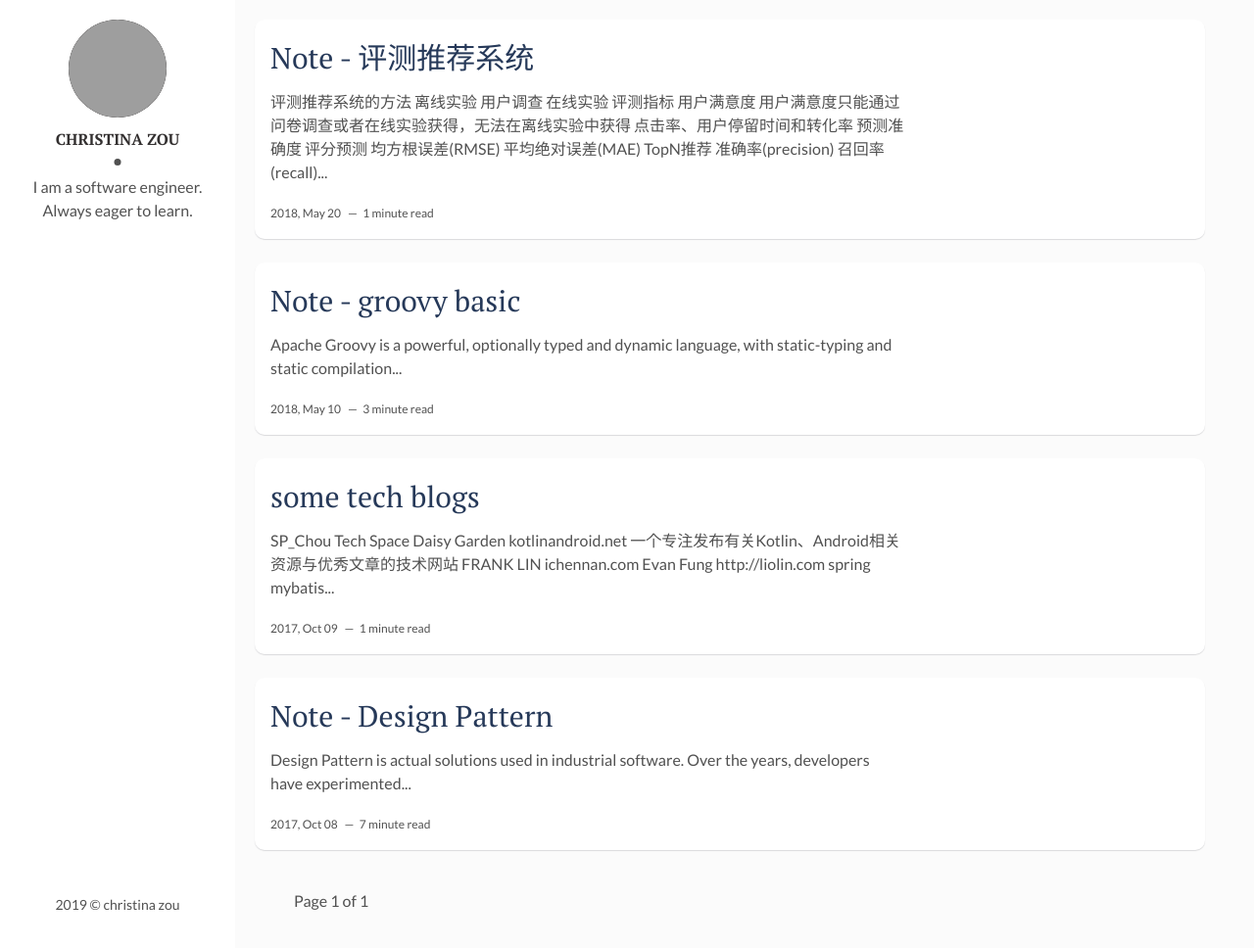
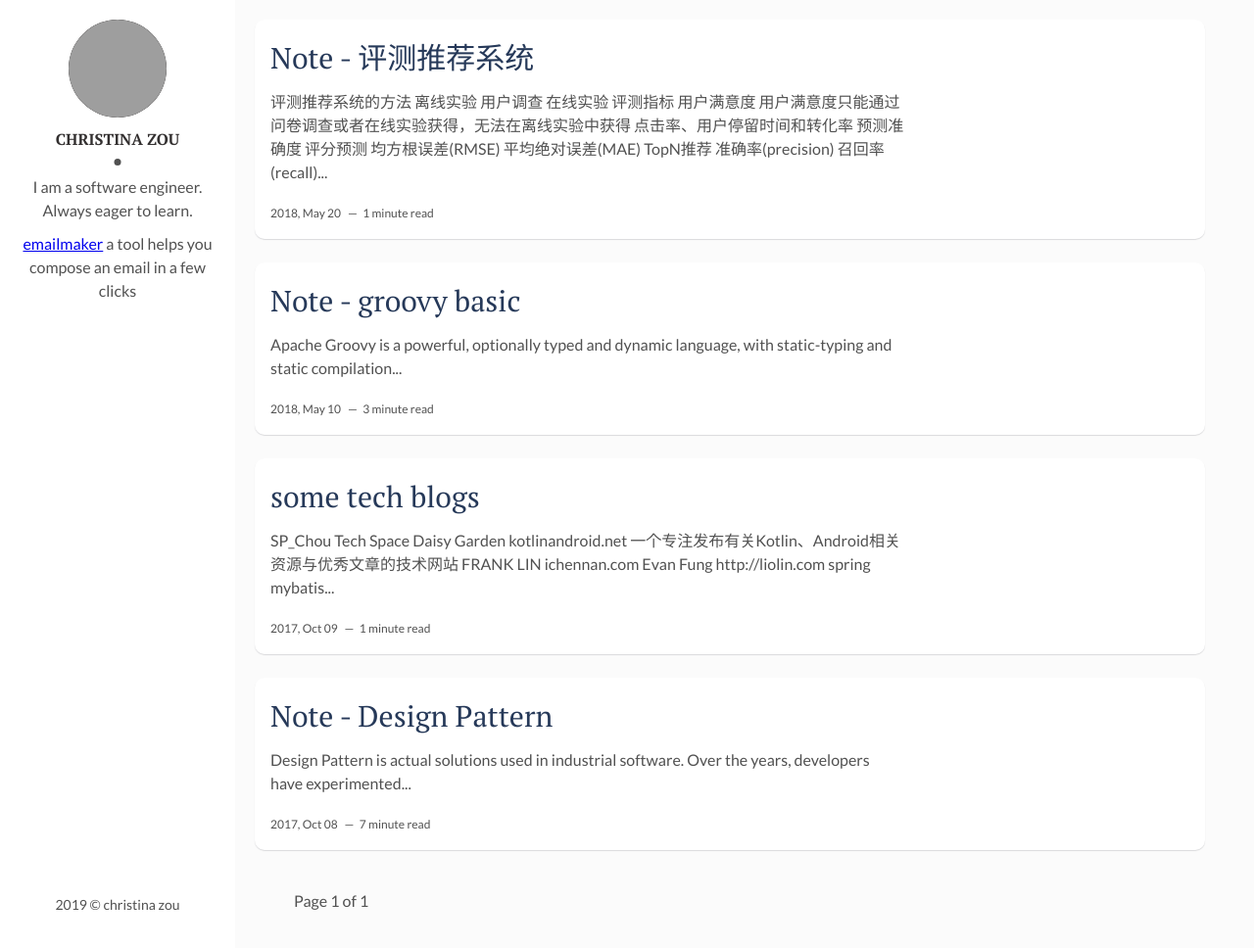
Before and after one commit to christinazou/christinazou.github.io, a Jekyll site: the page built from index.html, in a window 1280 px wide and 968 px high. Shown: the whole window at 98% size. Built offline with Jekyll 4.4.1, drawn with Linux system fonts in a browser that asks for light colours; the list of posts is cut into pages by our own code; grey boxes are pictures that could not be loaded.

Commit message:
no message

```diff
--- a/_layouts/main.html
+++ b/_layouts/main.html
@@ -12,6 +12,12 @@ layout: default
      </div>
      <p>{{site.about-author}}
      </p>
+     <div>
+       <p>
+         <a href="http://christinazou.github.io/emailmaker">emailmaker</a>
+         a tool helps you compose an email in a few clicks
+       </p>
+     </div>
    </div>
   </header> <!-- End Header -->
 
```
